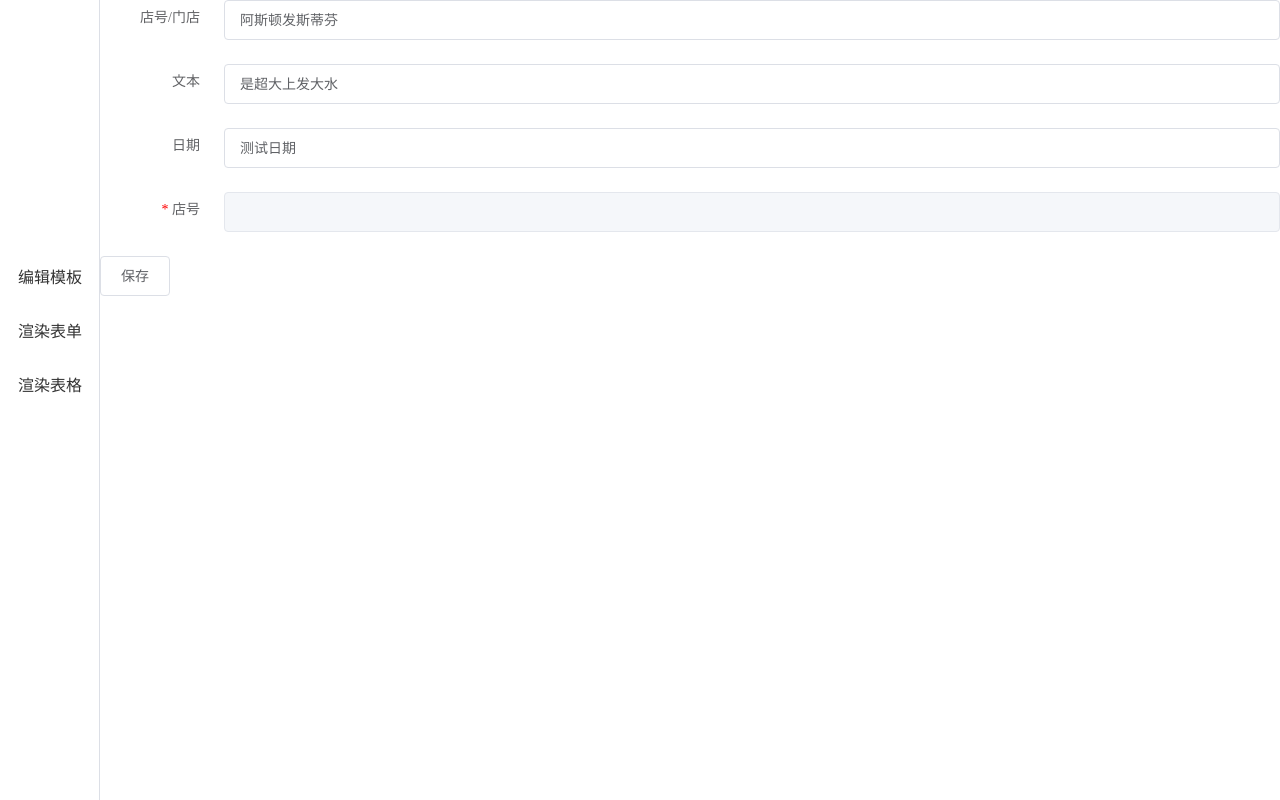
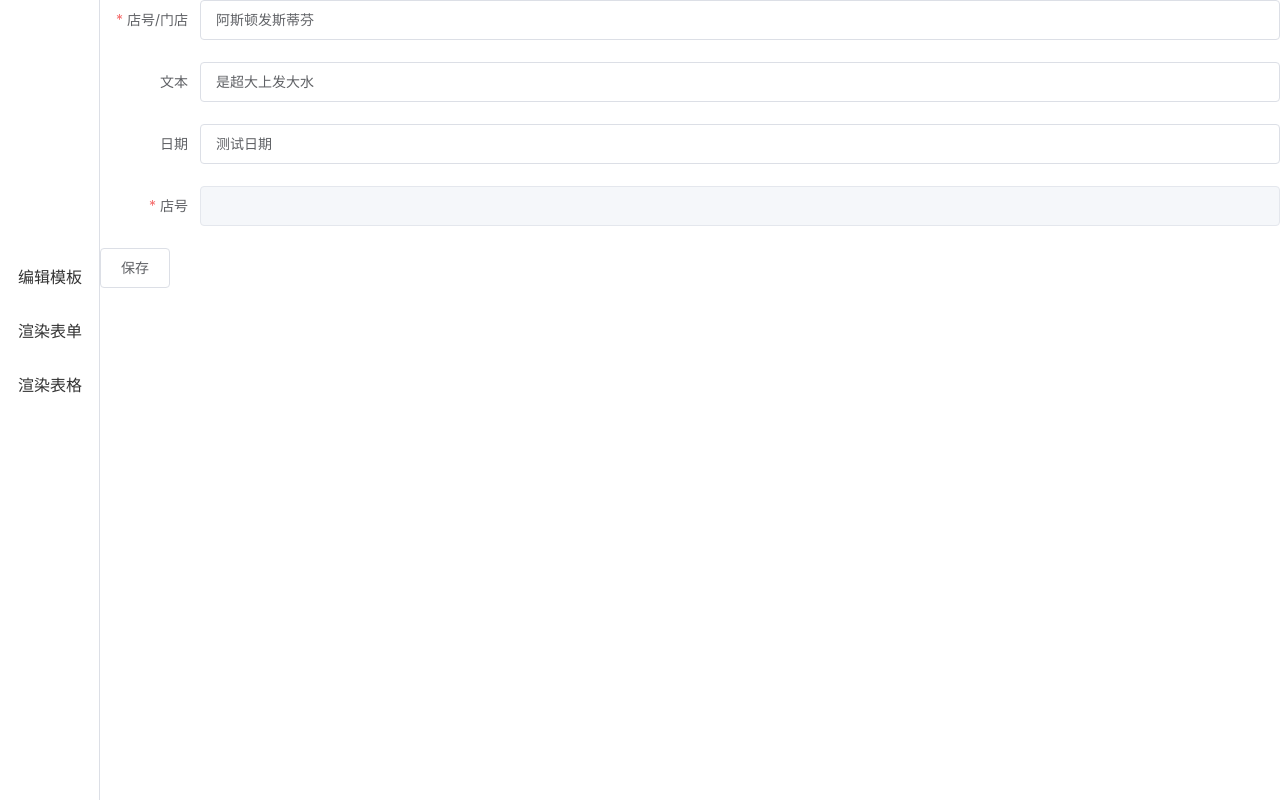
Before and after one commit to cloudtrek-cn/auto-form-core, a Vue app: page /form in a window 1280 px wide. Built offline with nearby package versions, Linux system fonts and the light colour scheme.

Commit message:
k0a1a/feat/-:支持校验

```diff
--- a/examples/views/Construct.vue
+++ b/examples/views/Construct.vue
@@ -149,35 +149,6 @@ export default class Construct extends Vue {
         title: "title",
         field: [
             {
-                id: "el-19572d6a-05af-4b59-b08e-9c32b16fdb29",
-                title: "店号/门店",
-                placeholder: "请输入",
-                isFilter: false,
-                required: false,
-                props: {
-                    value: {
-                        type: "input",
-                        name: "默认内容",
-                        value: "1231",
-                        required: true,
-                    },
-                    disabled: {
-                        type: "switch",
-                        name: "是否禁用",
-                        value: false,
-                        required: true,
-                    },
-                    render: {
-                        type: "render",
-                        name: "自定义组件",
-                        render: "Input",
-                        value: "value",
-                        required: true,
-                    },
-                },
-                elTemplateName: "店号/门店",
-            },
-            {
                 id: "el-a65f067f-a9af-41b2-936e-df9eb4c047e9",
                 title: "文本",
                 isFilter: false,
@@ -215,7 +186,7 @@ export default class Construct extends Vue {
                     value: {
                         type: "input",
                         name: "默认内容",
-                        value: "1231",
+                        value: "",
                         required: true,
                     },
                     disabled: {
--- a/examples/views/Form.vue
+++ b/examples/views/Form.vue
@@ -121,7 +121,8 @@ export default class Construct extends Vue {
                 title: "店号/门店",
                 placeholder: "请输入",
                 isFilter: false,
-                required: false,
+                required: true,
+                requiredMsg: "必填的字段哦",
                 props: {
                     value: {
                         type: "input",
--- a/package.json
+++ b/package.json
@@ -1,6 +1,6 @@
 {
     "name": "@cloudtrek/auto-form",
-    "version": "0.4.2",
+    "version": "0.4.3",
     "main": "lib/index.umd.min.js",
     "scripts": {
         "serve": "vue-cli-service serve",
--- a/packages/Form/src/form.vue
+++ b/packages/Form/src/form.vue
@@ -1,6 +1,20 @@
 <template>
     <div class="container">
-        <div class="form" id="form" :class="formClass">
+        <el-form :model="interfaceValue" :rules="rules" ref="form">
+            <el-form-item
+                :label="input.title"
+                :prop="input.id"
+                v-for="(input, key) in domList"
+                :key="key"
+                label-position="right"
+                :class="inputClass"
+                :label-width="labelWidth"
+            >
+                <div class="input-box" :id="input.id">
+                    <div class="childen" />
+                </div>
+            </el-form-item>
+            <!-- <div class="form" id="form" :class="formClass">
                 <div
                     class="item"
                     :class="input.required ? 'required' : ''"
@@ -15,15 +29,19 @@
                         <div class="childen" />
                     </div>
                 </div>
-        </div>
+            </div> -->
+        </el-form>
     </div>
 </template>
 <script lang="ts">
 import { Component, Vue, Prop } from "vue-property-decorator";
 import draggable from "vuedraggable";
+import { Form, FormItem } from "element-ui";
 @Component({
     components: {
         draggable,
+        "el-form": Form,
+        "el-form-item": FormItem,
     },
 })
 export default class AutoForm extends Vue {
@@ -43,9 +61,17 @@ export default class AutoForm extends Vue {
         [key: string]: unknown;
     };
     @Prop({ type: String, default: "" }) public lableClass!: "";
+    @Prop({ type: String, default: "100px" }) public labelWidth!: "100px";
     @Prop({ type: String, default: "" }) public inputClass!: "";
     @Prop({ type: String, default: "" }) public formClass!: "";
 
+    public rules: {
+        [key: string]: Array<{
+            required: boolean;
+            message: string;
+            trigger: string;
+        }>;
+    } = {};
     public interfaceValue: {
         [key: string]: unknown;
     } = {};
@@ -76,6 +102,7 @@ export default class AutoForm extends Vue {
     initDomList() {
         const domList: typeof this.domList = {};
         const field = this.initData ? this.initData.field : [];
+        const rules = this.rules || {};
         field.forEach((item) => {
             domList[item.id] = {
                 id: item.id,
@@ -84,7 +111,19 @@ export default class AutoForm extends Vue {
                 required: item.required,
                 isFilter: item.isFilter,
             };
+            if (item.required) {
+                rules[item.id] = [
+                    {
+                        required: true,
+                        message: item.requiredMsg
+                            ? item.requiredMsg
+                            : "请输入" + item.title,
+                        trigger: "blur",
+                    },
+                ];
+            }
         });
+        this.rules = rules;
         this.domList = domList;
         Vue.nextTick().then(() => {
             this.initRender();
@@ -159,6 +198,14 @@ export default class AutoForm extends Vue {
         });
     }
     save() {
+        (this.$refs["form"] as Form).validate((valid) => {
+            if (valid) {
+                alert("submit!");
+            } else {
+                console.log("error submit!!");
+                return false;
+            }
+        });
         return this.interfaceValue;
     }
 }
--- a/packages/index.ts
+++ b/packages/index.ts
@@ -12,7 +12,7 @@ const install = (Vue: any) => {
 };
 
 export default {
-    version: "0.4.2",
+    version: "0.4.3",
     install,
     Form,
     Construct,
--- a/typings/shims-vue.d.ts
+++ b/typings/shims-vue.d.ts
@@ -117,6 +117,7 @@ declare namespace AutoForm {
         placeholder: string;
         isFilter: boolean;
         required: boolean;
+        requiredMsg?: string;
         props: {
             [key: string]: customizeAttr;
         };
```
Lines whose indentation alone changed are shown as unchanged.
